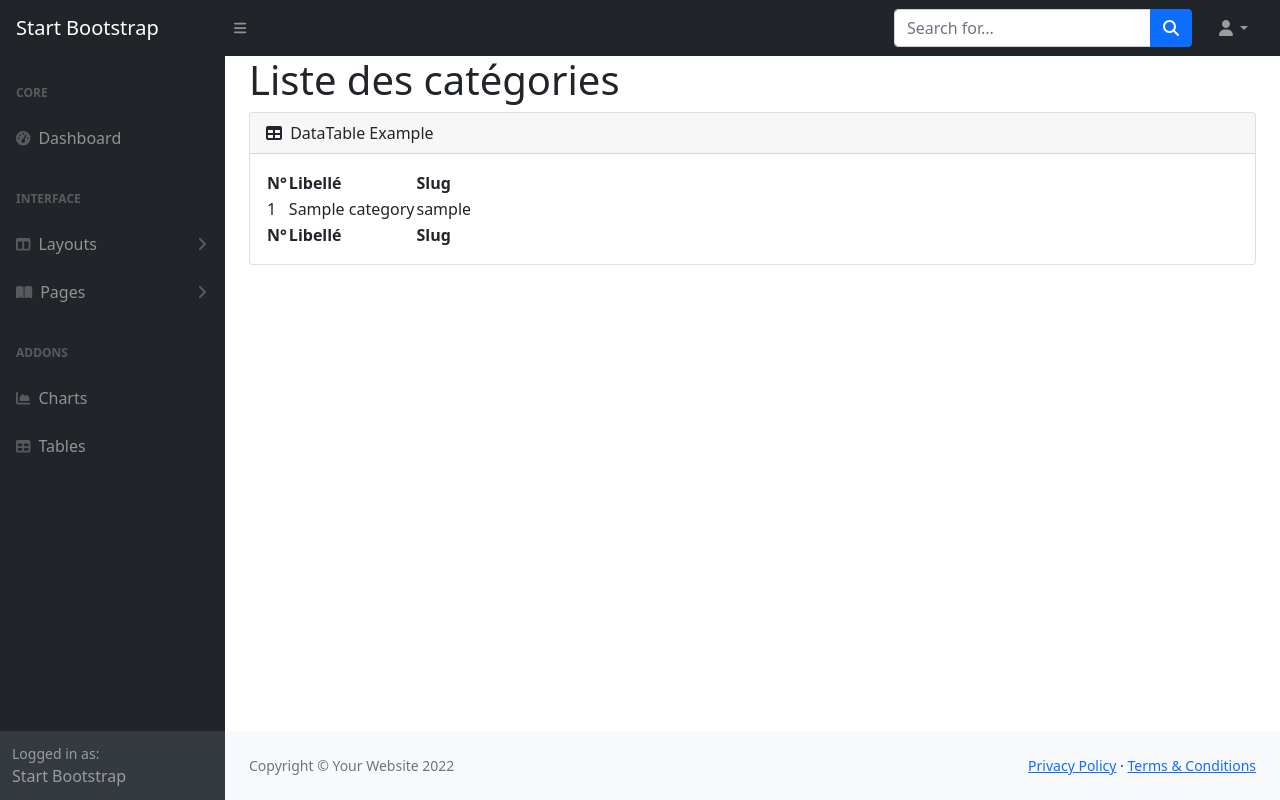
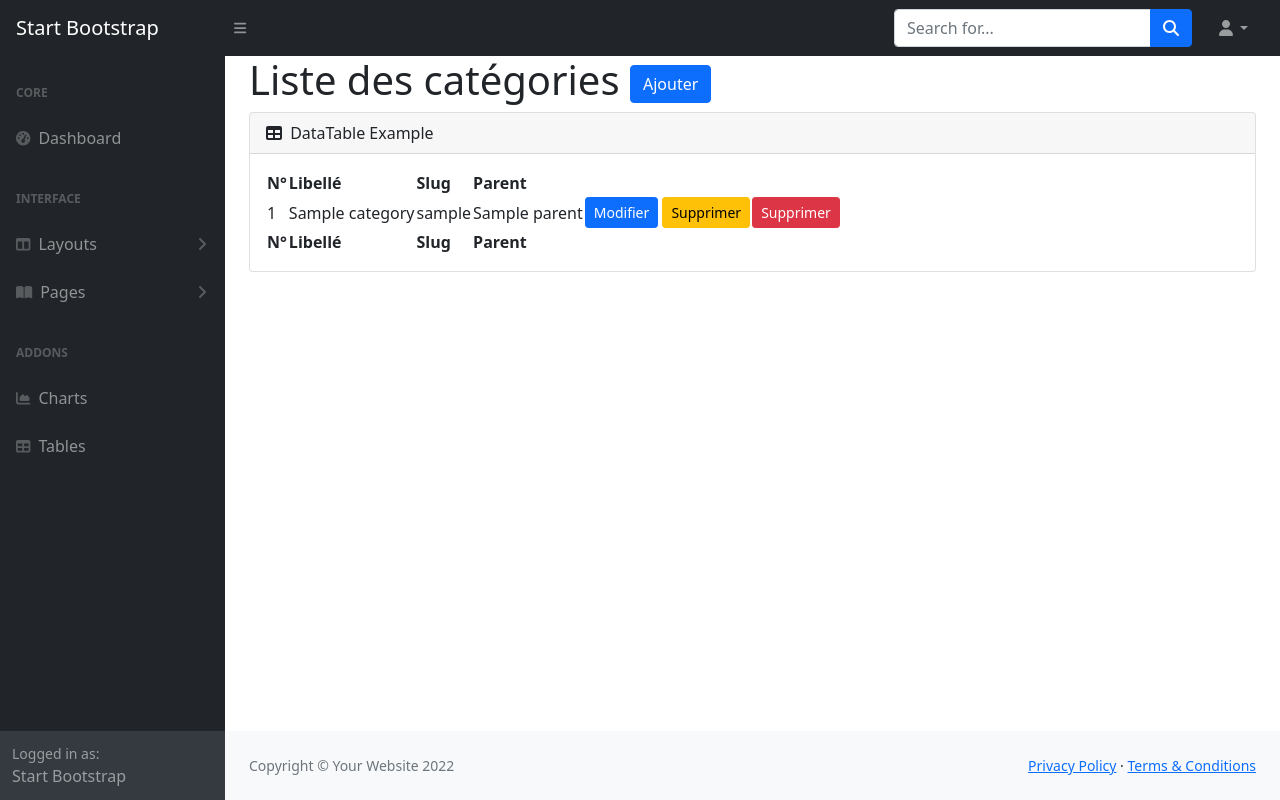
Before and after one commit to CogitiumAcademy/symfony5-afpa-blog, a PHP site: template templates/admin/category/index.html.twig in a window 1280 px wide. Run offline with PHP 8.4, Linux system fonts and the light colour scheme; the template is opened without the code that fills it: most values are stand-ins (such as "Sample title", 1, 10 or a date in 2020); some libraries are stand-ins or nearby versions.

Commit message:
Crud category avec modal JS sur suppression

```diff
--- a/src/Entity/Category.php
+++ b/src/Entity/Category.php
@@ -42,7 +42,7 @@ class Category
 
     public function __toString()
     {
-        return $this->name;
+        return $this->id . ' - ' . $this->name;
     }
 
     public function getId(): ?int
--- a/src/Form/CategoryType.php
+++ b/src/Form/CategoryType.php
@@ -18,7 +18,7 @@ class CategoryType extends AbstractType
                 "label" => "Nom de la catégorie",
             ])
             //->add('slug')
-            //->add('parent')
+            ->add('parent')
             ->add('Valider', SubmitType::class)
         ;
     }
--- a/templates/admin/category/add.html.twig
+++ b/templates/admin/category/add.html.twig
@@ -1,12 +1,12 @@
 {% extends 'sbadmin.html.twig' %}
 
-{% block title %}Ajout d'une catégorie{% endblock %}
+{% block title %}{{ title }}{% endblock %}
 
 {% block body %}
                 <main>
                     <div class="container-fluid px-4">
 
-                        <h1>Ajout d'une catégorie</h1>
+                        <h1>{{ title }}</h1>
 
                         {{ form(form) }}
 
--- a/templates/admin/category/index.html.twig
+++ b/templates/admin/category/index.html.twig
@@ -6,9 +6,12 @@
                 <main>
                     <div class="container-fluid px-4">
 
-                        <h1>Liste des catégories</h1>
+                        <h1>
+                            Liste des catégories
+                            <a href="{{ path('admin_category_add') }}" class="btn btn-primary">Ajouter</a>
+                        </h1>
 
-                        {{ dump(categories) }}
+                        {# {{ dump(categories) }} #}
 
                         <div class="card mb-4">
                             <div class="card-header">
@@ -22,7 +25,7 @@
                                             <th>N°</th>
                                             <th>Libellé</th>
                                             <th>Slug</th>
-                                            <th></th>
+                                            <th>Parent</th>
                                             <th></th>
                                             <th></th>
                                         </tr>
@@ -32,7 +35,7 @@
                                             <th>N°</th>
                                             <th>Libellé</th>
                                             <th>Slug</th>
-                                            <th></th>
+                                            <th>Parent</th>
                                             <th></th>
                                             <th></th>
                                         </tr>
@@ -45,9 +48,16 @@
                                                 <td>{{ category.id }}</td>
                                                 <td>{{ category.name }}</td>
                                                 <td>{{ category.slug }}</td>
-                                                <td></td>
-                                                <td></td>
-                                                <td></td>
+                                                <td>{{ category.parent }}</td>
+                                                <td>
+                                                    <a href="{{ path('admin_category_update', {id: category.id}) }}" class="btn btn-primary btn-sm">Modifier</a>
+
+                                                    <a href="{{ path('admin_category_delete', {id: category.id}) }}" class="btn btn-warning btn-sm" onclick="return confirm('Suppression ?')">Supprimer</a>
+
+                                                </td>
+                                                <td>
+                                                    <a href="" class="btn btn-danger btn-sm modal-trigger" data-bs-toggle="modal" data-bs-target="#modalDelete" data-id="{{ category.id }}" data-title="{{ category.name }}">Supprimer</a>
+                                                </td>
                                             </tr>
 
                                         {% endfor %}
@@ -60,4 +70,36 @@
 
                     </div>
                 </main>
+
+    <!-- Modal -->
+    <div class="modal fade" id="modalDelete" tabindex="-1" aria-labelledby="exampleModalLabel" aria-hidden="true">
+        <div class="modal-dialog">
+            <div class="modal-content">
+            <div class="modal-header">
+                <h5 class="modal-title" id="exampleModalLabel">Supprimer une catégorie</h5>
+                <button type="button" class="btn-close" data-bs-dismiss="modal" aria-label="Close"></button>
+            </div>
+            <div class="modal-body">
+                ...
+            </div>
+            <div class="modal-footer">
+                <button type="button" class="btn btn-secondary" data-bs-dismiss="modal">Annuler</button>
+                <a href="" class="btn btn-primary">Supprimer</a>
+            </div>
+            </div>
+        </div>
+    </div>
+
+<script>
+    window.onload = () => {
+        let btdeletes = document.querySelectorAll(".modal-trigger")
+        for(let btdelete of btdeletes) {
+            btdelete.addEventListener("click", function(){
+                document.querySelector(".modal-footer a").href=`/admin/category/delete/${this.dataset.id}`
+                console.log(document.querySelector(".modal-footer a").href)
+                document.querySelector(".modal-body").innerText = `Etes-vous sûr de vouloir supprimer la catégorie "${this.dataset.title}"`
+            })
+        }
+    }
+</script>
 {% endblock %}
--- a/templates/sbadmin.html.twig
+++ b/templates/sbadmin.html.twig
@@ -22,6 +22,9 @@
             <a class="navbar-brand ps-3" href="index.html">Start Bootstrap</a>
             <!-- Sidebar Toggle-->
             <button class="btn btn-link btn-sm order-1 order-lg-0 me-4 me-lg-0" id="sidebarToggle" href="#!"><i class="fas fa-bars"></i></button>
+            {% for message in app.flashes('success') %}
+                <div class="alert alert-success" role="alert">{{ message }}</div>
+            {% endfor %}
             <!-- Navbar Search-->
             <form class="d-none d-md-inline-block form-inline ms-auto me-0 me-md-3 my-2 my-md-0">
                 <div class="input-group">
```
Also changed, not shown: src/Controller/Admin/CategoryController.php (+34 -1 lines).
